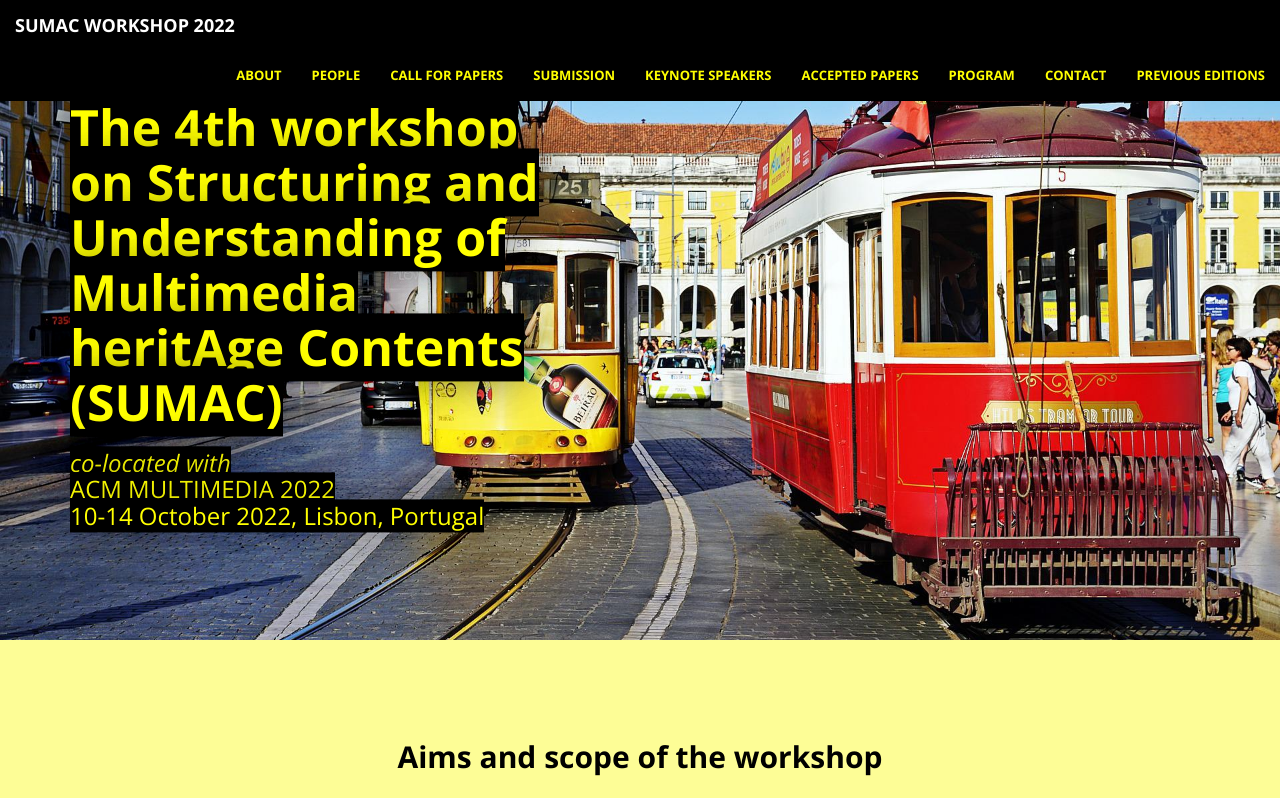
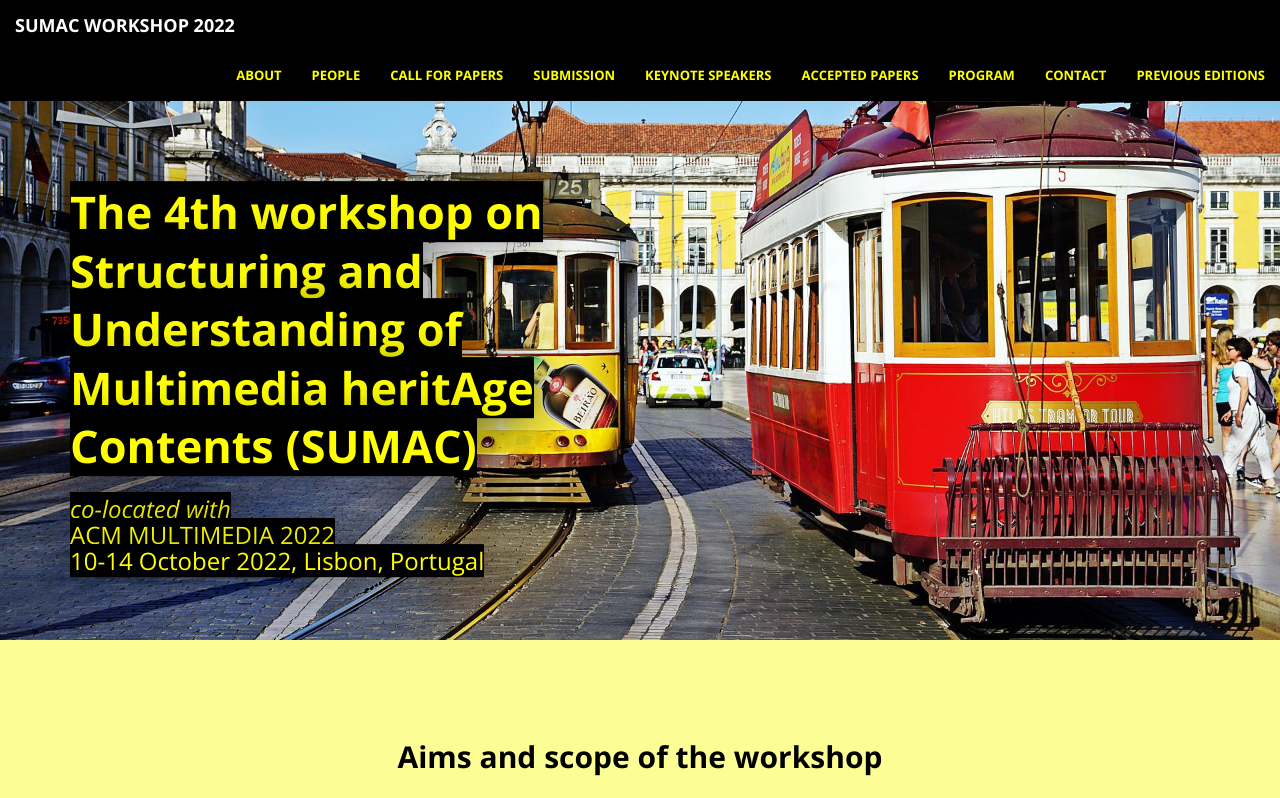
Before and after one commit to sumac-workshops/2022, a PHP site: page /index.html in a window 1280 px wide. Shown: the top 798 px of the page. Run offline with PHP 8.4, Linux system fonts and the light colour scheme; some libraries are stand-ins or nearby versions.

Commit message:
font of header

```diff
--- a/Public/creative.css
+++ b/Public/creative.css
@@ -205,7 +205,7 @@ header .header-content .header-content-inner p {
   }
   header .header-content {
     position: absolute;
-    top: 50%;
+    top: 60%;
     -webkit-transform: translateY(-50%);
     -ms-transform: translateY(-50%);
     transform: translateY(-50%);
@@ -217,7 +217,7 @@ header .header-content .header-content-inner p {
     margin-right: auto;
   }
   header .header-content .header-content-inner h1 {
-    font-size: 50px;
+    font-size: 45px;
   }
   header .header-content .header-content-inner p {
     font-size: 18px;
--- a/index.html
+++ b/index.html
@@ -82,7 +82,7 @@
     <header>
         <div class="header-content">
             <div class="header-content-inner">
-                <h1 id="homeHeading"> <span style="background-color: #000000">The 4th workshop on Structuring and Understanding of Multimedia heritAge Contents (SUMAC)</span></h1>
+                <h1 id="homeHeading" style="line-height: 1.3"> <span style="background-color: #000000">The 4th workshop on Structuring and Understanding of Multimedia heritAge Contents (SUMAC)</span></h1>
 <!--                 <h2> <b>Lisbon (10-14 October 2022)<br></h2>
  -->                <h3><a href="https://2022.acmmm.org//" style="color: yellow;"><i><span style="background-color: #000000">co-located with</span></i> <br><span style="background-color: #000000">ACM MULTIMEDIA 2022 </span><br><span style="background-color: #000000">10-14 October 2022, Lisbon, Portugal</span><br></a></h3>
                 <!-- <hr> -->
```
